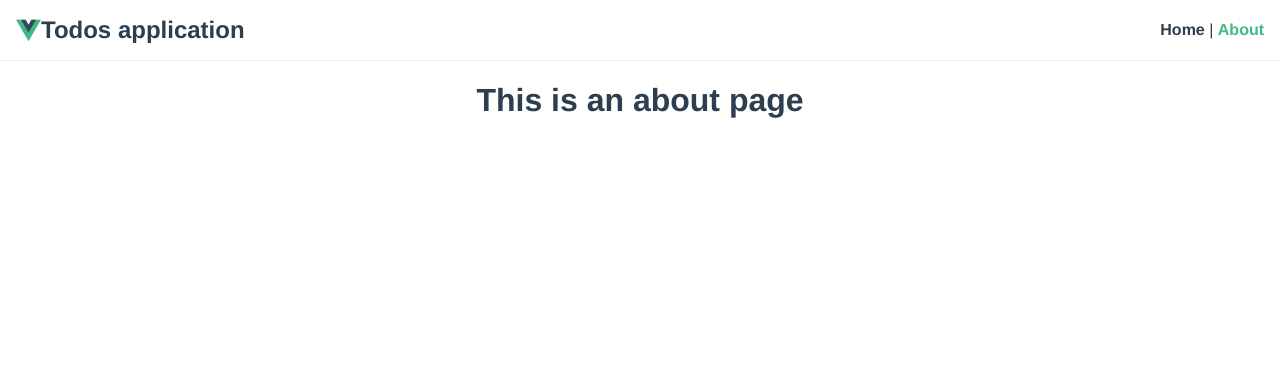
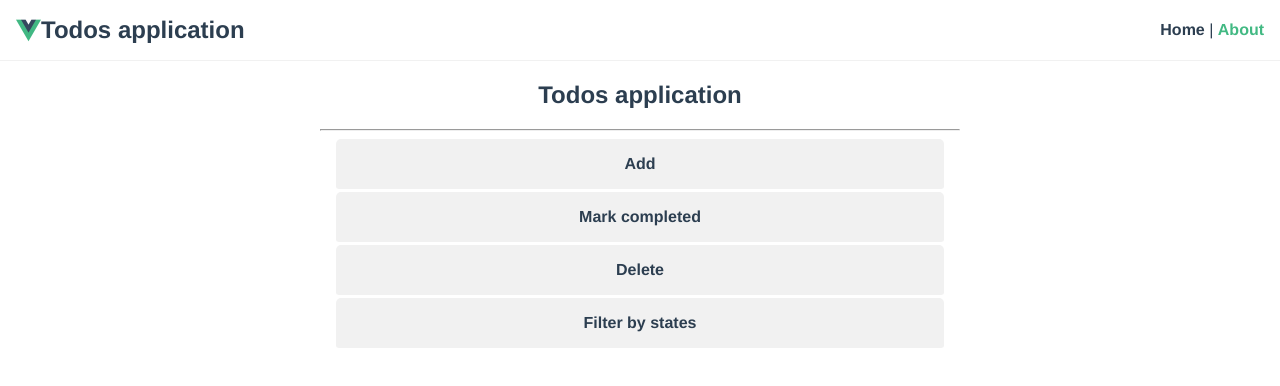
Before and after one commit to pillowslept/vuejs-example, a Vue app: page /about in a window 1280 px wide. Shown: the top 386 px of the page. Built offline with nearby package versions, Linux system fonts and the light colour scheme.

Commit message:
About page adjustments.

```diff
--- a/src/App.vue
+++ b/src/App.vue
@@ -25,6 +25,20 @@
 
   .main-container {
     margin-top: 1rem;
+    width: 50%;
+    margin: 0 auto;
+  }
+
+  @media only screen and (max-width: 950px) {
+    .main-container {
+      width: 70%;
+    }
+  }
+
+  @media only screen and (max-width: 500px) {
+    .main-container {
+      width: 90%;
+    }
   }
 
   #app {
--- a/src/views/About.vue
+++ b/src/views/About.vue
@@ -1,5 +1,43 @@
 <template>
   <div class="about">
-    <h1>This is an about page</h1>
+    <Message msg="Todos application" />
+    <hr />
+    <div class="options">
+      <span class="option">Add</span>
+      <span class="option">Mark completed</span>
+      <span class="option">Delete</span>
+      <span class="option">Filter by states</span>
+    </div>
   </div>
 </template>
+
+<script>
+// @ is an alias to /src
+import Message from '@/components/Message'
+
+export default {
+  name: 'About',
+  components: {
+    Message,
+  }
+}
+</script>
+
+<style scoped>
+  .options {
+    display: flex;
+    flex-direction: column;
+    justify-content: center;
+    align-items: center;
+    font-weight: bold;
+    font-size: 1rem;
+  }
+
+  .option {
+    width: 90%;
+    padding: 1rem;
+    background-color: #f1f1f1;
+    border-bottom: 3px solid white;
+    border-radius: 5px;
+  }
+</style>
--- a/src/views/Home.vue
+++ b/src/views/Home.vue
@@ -69,22 +69,3 @@ export default {
   }
 }
 </script>
-
-<style scoped>
-  .home {
-    width: 50%;
-    margin: 0 auto;
-  }
-
-  @media only screen and (max-width: 950px) {
-    .home {
-      width: 70%;
-    }
-  }
-
-  @media only screen and (max-width: 500px) {
-    .home {
-      width: 90%;
-    }
-  }
-</style>
```
